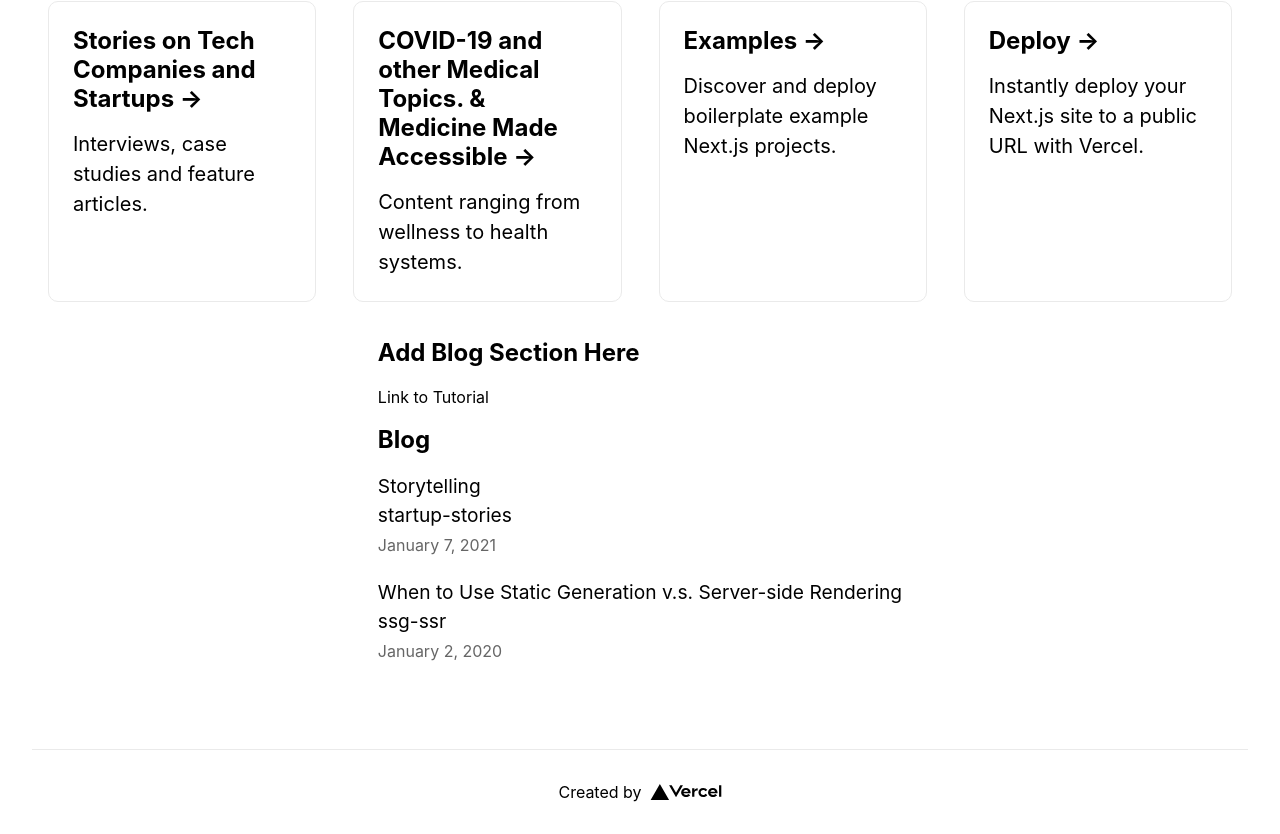
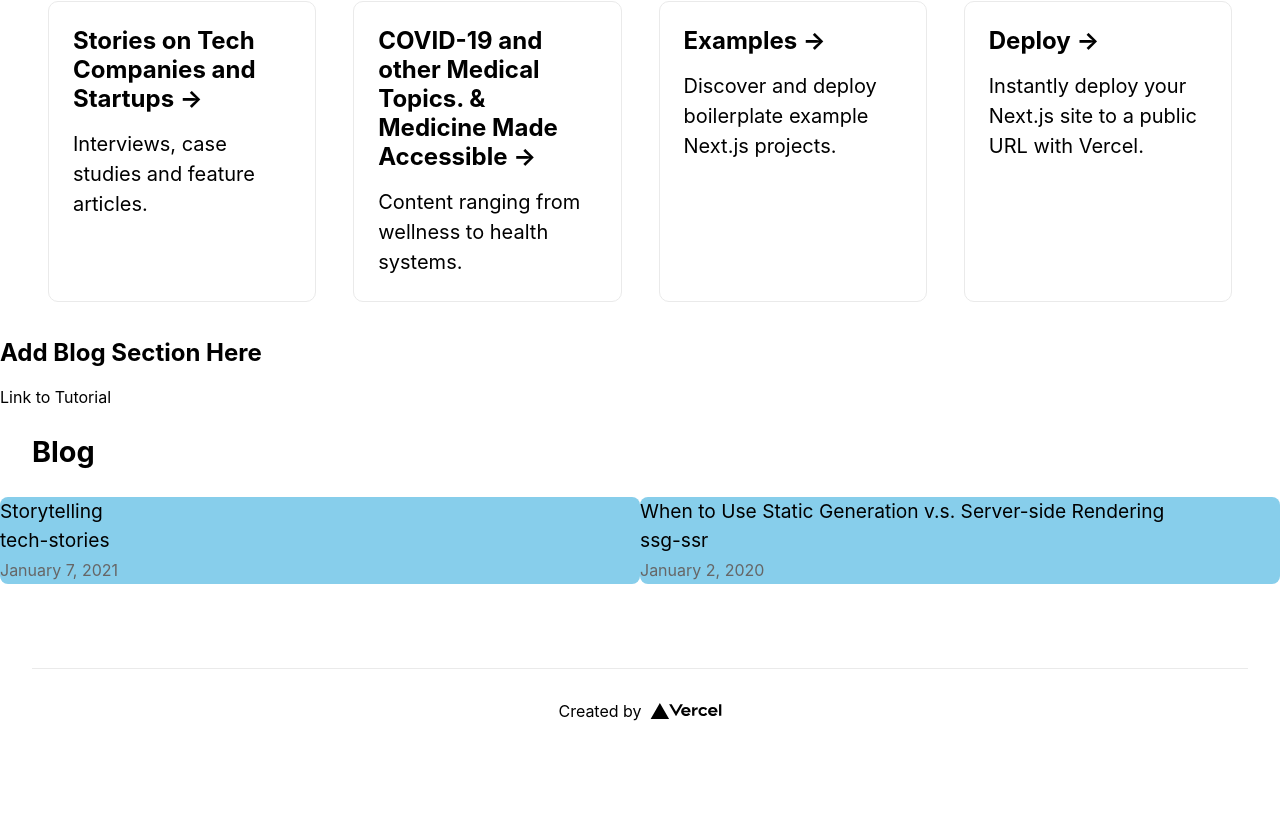
Before and after one commit to cml815/about-me, a Next.js app: page / in a window 1280 px wide. Shown: the part 642-1476 px from the top of the page. After the commit the page ends 1395 px from the top, so only its background shows below. Built offline with nearby package versions, Linux system fonts and the light colour scheme.

Commit message:
style dynamic posts

```diff
--- a/package.json
+++ b/package.json
@@ -20,6 +20,7 @@
     "@mdx-js/loader": "^1.6.22",
     "@next/mdx": "^12.0.7",
     "eslint": "7",
-    "eslint-config-next": "12.0.4"
+    "eslint-config-next": "12.0.4",
+    "next-mdx-remote": "^3.0.8"
   }
 }
--- a/pages/index.js
+++ b/pages/index.js
@@ -78,7 +78,7 @@ export default function Home({ allPostsData }) {
         <h2>Add Blog Section Here</h2>
         <a href="https://nextjs.org/learn/basics/data-fetching/implement-getstaticprops">Link to Tutorial</a>
         <section className={styles.headingMd}>
-        <h2 className={styles.headingLg}>Blog</h2>
+        <h2 className={styles.container}>Blog</h2>
         <ul className={styles.list}>
           {allPostsData.map(({ id, date, title }) => (
             <li className={styles.listItem} key={id}>
--- a/styles/Home.module.css
+++ b/styles/Home.module.css
@@ -27,6 +27,7 @@
 
 .container {
   padding: 0 2rem;
+  width: 100vw;
 }
 
 .headingTitle {
@@ -61,9 +62,20 @@
 }
 
 .list {
+  display: grid;
+  grid-template-columns: repeat(auto-fit, minmax(320px, 1fr));
   list-style: none;
   padding: 0;
   margin: 0;
+}
+
+.list > li {
+  max-height: 300px;
+  overflow: hidden;
+  background-color: skyblue;
+  border-radius: .5rem;
+  position: relative;
+
 }
 
 .listItem {
--- a/styles/utils.module.css
+++ b/styles/utils.module.css
@@ -1,8 +1,4 @@
 /* Copied to home temporarily -- Post and projects Styles */
-
-.container {
-  padding: 0 2rem;
-}
 
 .headingTitle {
   font-size: 2rem;
```
Also changed, not shown: posts/tech-stories.md (renamed from posts/startup-stories.md), 1 other file (tests, documents, lock files or other folders).
